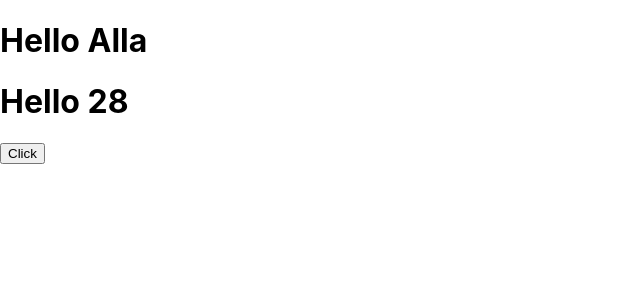
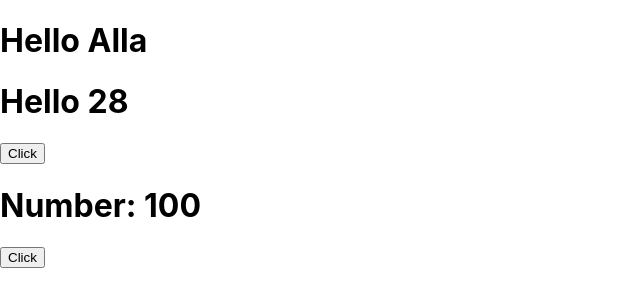
Before and after one commit to MaryiaBialetskaya1/learn-react-hooks, a React (Create React App) app: page / in a window 1280 px wide. Shown: the top 306 px of the page, without its empty margins (0-640 px from the left). Built offline with nearby package versions, Linux system fonts and the light colour scheme.

Commit message:
add new Component to count down minus 5

```diff
--- a/src/App.js
+++ b/src/App.js
@@ -1,9 +1,11 @@
 import "./App.css";
+import { CountDown } from "./components/Count/CountDown";
 import UseHooks01 from "./components/UseHooks01/UseHooks01";
 function App() {
   return (
     <div>
       <UseHooks01 />
+      <CountDown />
     </div>
   );
 }
--- /dev/null
+++ b/src/components/Count/CountDown.js
@@ -0,0 +1,16 @@
+import { useState } from "react";
+
+export function CountDown() {
+  const [namber, setNumber] = useState(100);
+
+  const updateData = () => {
+    setNumber(namber - 5);
+  };
+
+  return (
+    <div>
+      <h1>Number: {namber}</h1>
+      <button onClick={updateData}>Click</button>
+    </div>
+  );
+}
```
